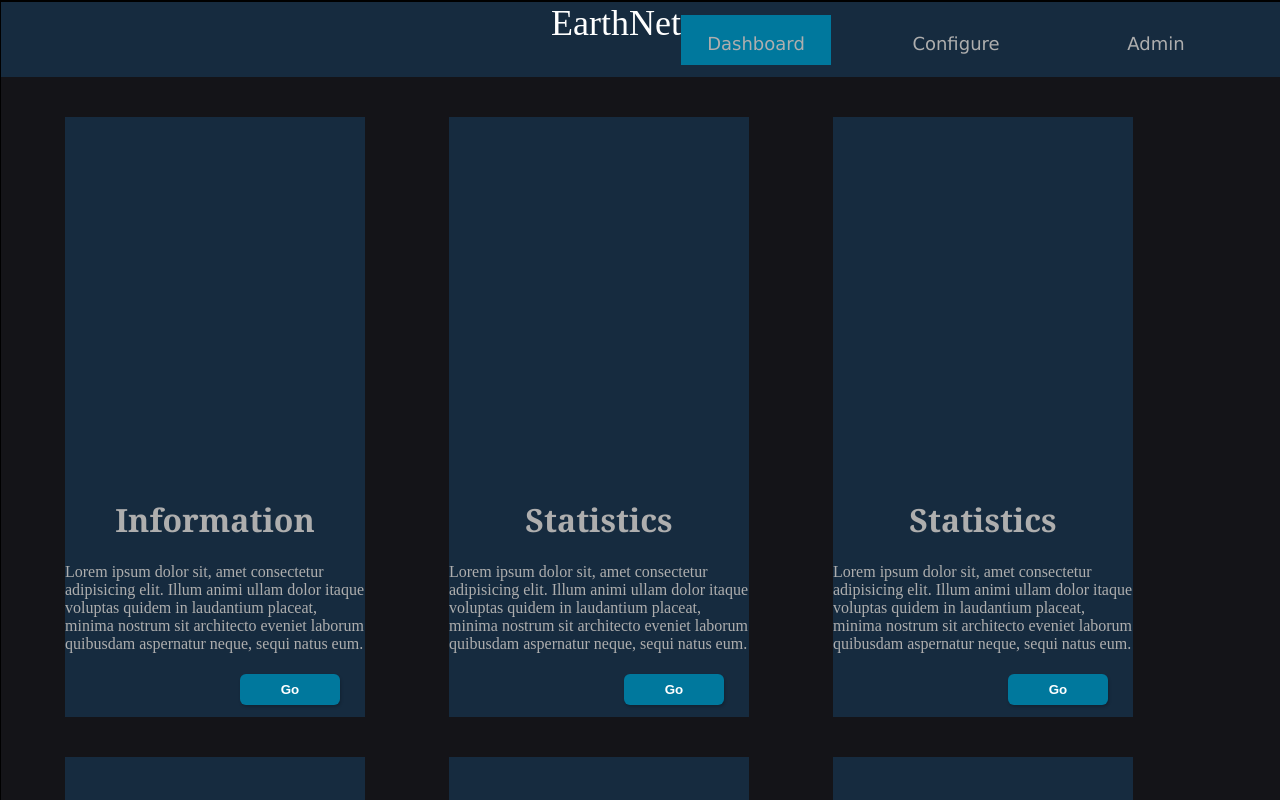
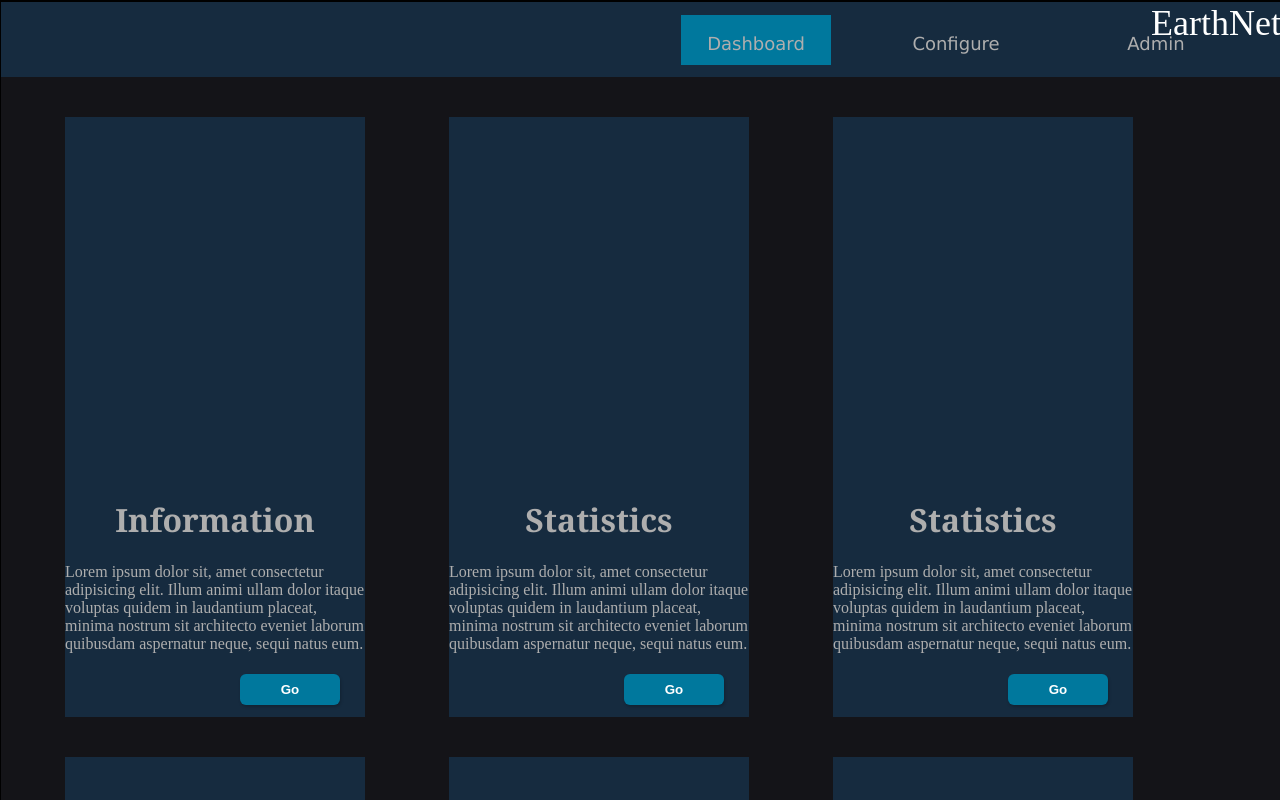
Before and after one commit to edunbar2/EarthNet, a Svelte app: page / in a window 1280 px wide. Shown: the top 800 px of the page. Built offline with nearby package versions, Linux system fonts and the light colour scheme.

Commit message:
Removed Original Header and added Logo to navbar

```diff
--- a/src/Components/Navbar.svelte
+++ b/src/Components/Navbar.svelte
@@ -64,7 +64,7 @@ const  handleTabClick = (tab) => {
 .logo{
     color: white;
     font-size: 36px;
-    display: flex;
+    position: fixed;
     float: right;
 }
 
```
